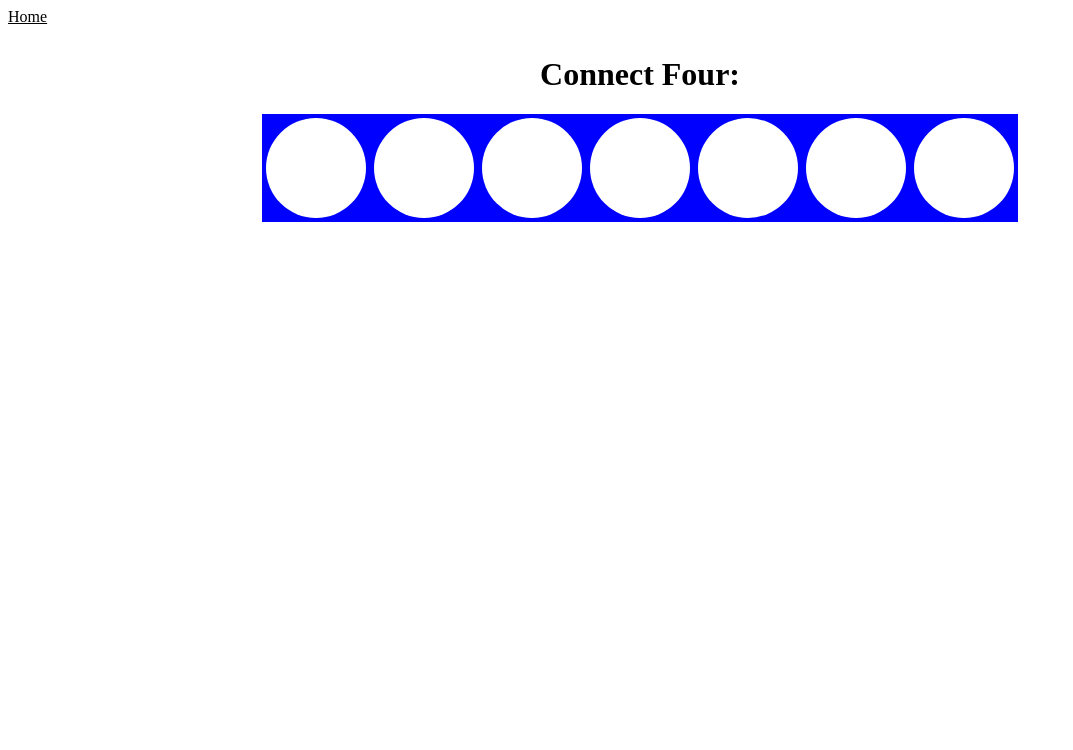
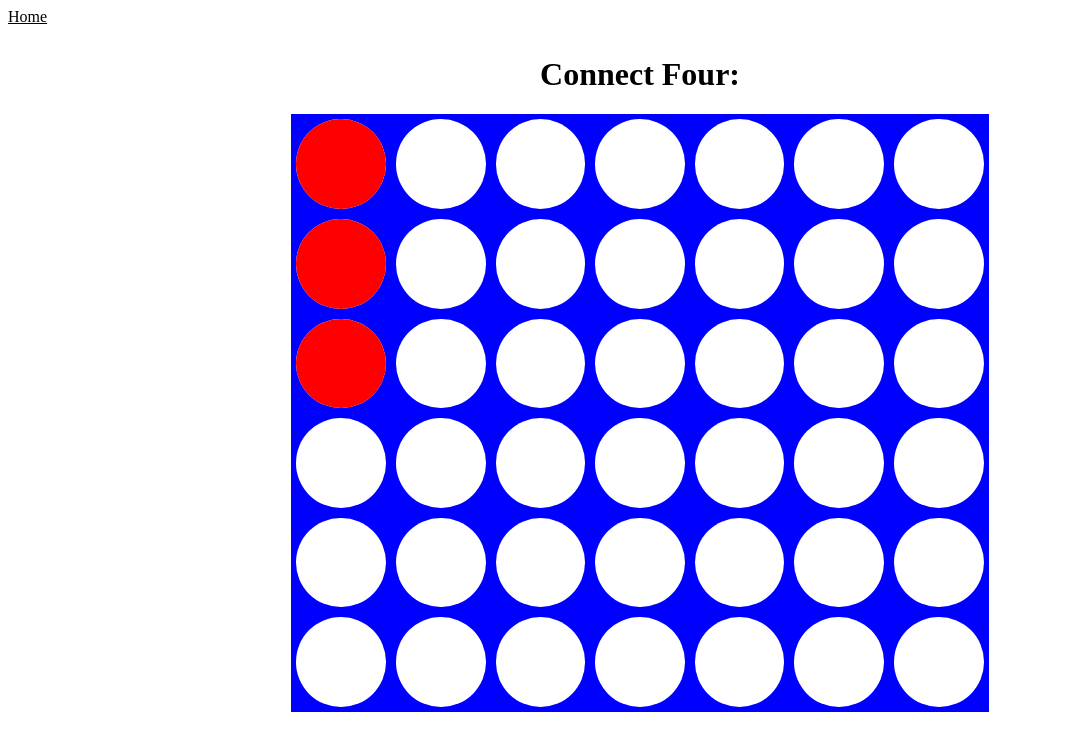
Before and after one commit to jb3k/Mini-Projects, a React (Create React App) app in the folder react-app/: page /connectFour in a window 1280 px wide. Shown: the top 750 px of the page, without its empty margins (0-1073 px from the left). Built offline with nearby package versions, Linux system fonts and the light colour scheme.

Commit message:
finally fixed the whole board outline

```diff
--- a/react-app/src/components/connect4/connectFour.css
+++ b/react-app/src/components/connect4/connectFour.css
@@ -1,37 +1,26 @@
-.p1-checker {
-    width: 100%;
-    height: 100%;
-    border-radius: 50%;
-    background-color: red;
-    /* color: red; */
-}
-
-.p2-checker {
-    width: 100%;
-    height: 100%;
-    border-radius: 50%;
-    background-color: yellow;
-}
-
-.connect-four-board-row {
+.c4-board {
+    padding: 5px;
+    width: 7vw;
+    height: 7vw;
+    background-color: blue;
     display: flex;
 
 }
 
-.connect-four-game-box {
-    height: 100px;
-    width: 100px;
-    border: 4px solid blue;
+.c4-board-rows {
     display: flex;
-    justify-content: center;
-    align-items: center;
-    font-size: 100px;
-    background-color: blue;
+
 }
 
-.blank-spot {
-    width: 100%;
-    height: 100%;
+.c4-board-spots {
     border-radius: 50%;
     background-color: white;
+    flex: 1;
 }
+
+.p1-board-spot {
+    height: 100%;
+    width: 100%;
+    border-radius: 50%;
+    background-color: red;
+}
--- a/react-app/src/components/connect4/index.js
+++ b/react-app/src/components/connect4/index.js
@@ -3,20 +3,18 @@ import './connectFour.css'
 
 function ConnectFour() {
 
-    let [spots, setSpots] = useState(Array(7).fill(''))
+    let [spots, setSpots] = useState(Array(42).fill(''))
     let [red, setRed] = useState(true)
+    let moves = [
+        { x: 0, y: 0, player: 'red' },
+        { x: 0, y: 1, player: 'red' },
+        { x: 0, y: 2, player: 'red' }
+    ]
 
-
-    let player1 = (
-        <div className="p1-checker"></div>
-    )
-    let player2 = (
-        <div className="p2-checker"></div>
-    )
     let handleClick = (i) => {
         if (calculateWinner(spots || spots[i])) return
         if (spots[i] !== '') return
-        spots[i] = (red ? player1 : player2)
+        // spots[i] = (red ? player1 : player2)
         setSpots(spots)
         setRed(!red)
     }
@@ -27,28 +25,54 @@ function ConnectFour() {
     }
 
 
-    let board = (
-        <div className="connect-four-board-row">
-            <div className="connect-four-game-box" onClick={() => handleClick(0)}>{spots[0] === '' ? <div className="blank-spot"></div> : spots[0]}</div>
-            <div className="connect-four-game-box" onClick={() => handleClick(1)}>{spots[1] === '' ? <div className="blank-spot"></div> : spots[1]}</div>
-            <div className="connect-four-game-box" onClick={() => handleClick(2)}>{spots[2] === '' ? <div className="blank-spot"></div> : spots[2]}</div>
-            <div className="connect-four-game-box" onClick={() => handleClick(3)}>{spots[3] === '' ? <div className="blank-spot"></div> : spots[3]}</div>
-            <div className="connect-four-game-box" onClick={() => handleClick(4)}>{spots[4] === '' ? <div className="blank-spot"></div> : spots[4]}</div>
-            <div className="connect-four-game-box" onClick={() => handleClick(5)}>{spots[5] === '' ? <div className="blank-spot"></div> : spots[5]}</div>
-            <div className="connect-four-game-box" onClick={() => handleClick(6)}>{spots[6] === '' ? <div className="blank-spot"></div> : spots[6]}</div>
-        </div>
-    )
+    let getPiece = (x, y) => {
+
+        const list = moves.filter((item) => {
+            return (item.x === x && item.y === y)
+        })
+        return list[0]
+    }
+
+
+    let GameBoard = () => {
+        let rows = 6
+        let cols = 7
+        let rowViews = []
+
+        for (let r = 0; r < rows; r++) {
+            let colViews = []
+            for (let c = 0; c < cols; c++) {
+                let piece = getPiece(c, r)
+                colViews.push(
+                    <div className="c4-board" >
+                        <div className="c4-board-spots">
+                            {piece ? <div className="p1-board-spot"></div> : undefined}
+                        </div>
+                    </div>
+                )
+            }
+            rowViews.push(
+                <div className="c4-board-rows">{colViews}</div>
+            )
+        }
+
+        return (
+            <>
+                <div style={{ backgroundColor: 'red', display: 'flex', flexDirection: 'column' }}>
+                    {rowViews}
+                </div>
+
+            </>
+        )
+
+    }
+
 
     return (
         <>
             <h1 style={{ display: 'flex', justifyContent: 'center' }}> Connect Four: </h1>
             <div className="game-board">
-                {board}
-
-                {/* <div className="game-status">
-                    <div className="status-text">{status}</div>
-                    <button className="restart-game" onClick={handleRestart}>Restart</button>
-                </div> */}
+                {GameBoard()}
             </div>
 
         </>
```
